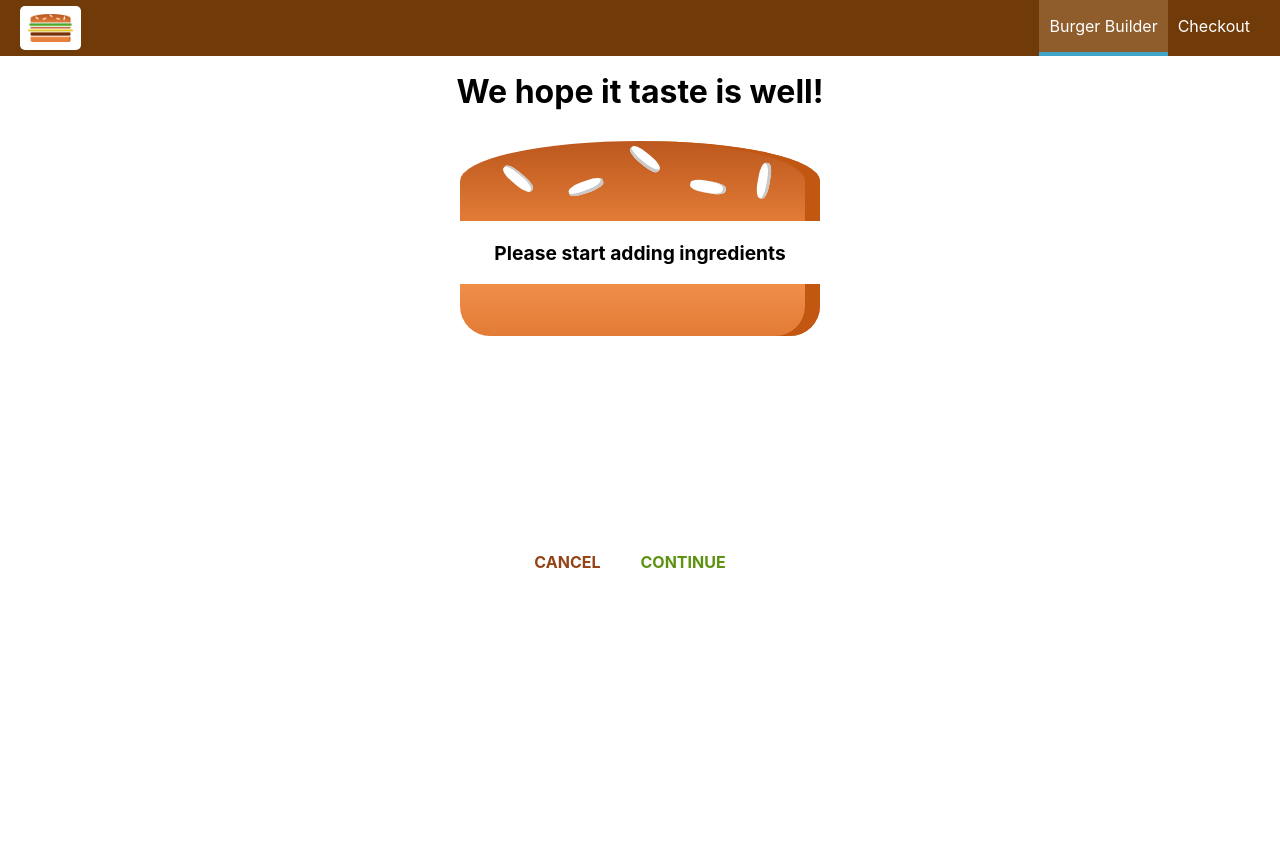
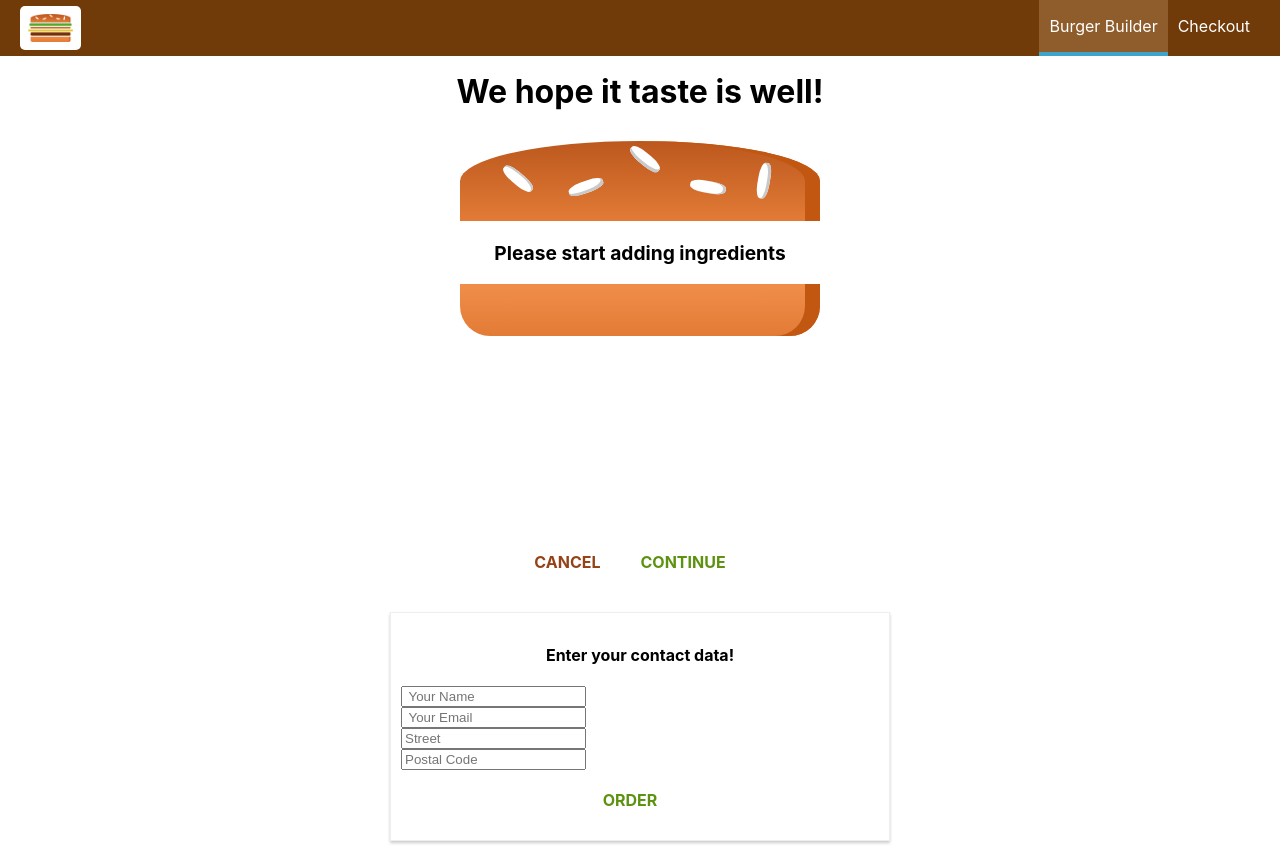
Before and after one commit to pramodkharade/reactbuggerapp, a React (Create React App) app: page /checkout in a window 1280 px wide. Both pictures are taken after a click on the button "CONTINUE". Before the commit the page ends 800 px from the top, so only its background shows below. Built offline with nearby package versions, Linux system fonts and the light colour scheme.

Commit message:
create contactData component and  navigating

```diff
--- a/src/containers/Checkout/Checkout.js
+++ b/src/containers/Checkout/Checkout.js
@@ -1,5 +1,7 @@
 import React, { Component } from "react";
+import { Route } from 'react-router-dom';
 import CheckoutSummary from '../../components/Order/CheckoutSummary/CheckoutSummary';
+import ContactData from '../Checkout/ContactData/ContactData';
 class Checkout extends Component {
   state = {
     ingredients: {
@@ -31,6 +33,7 @@
                 <CheckoutSummary ingredients = {this.state.ingredients}
       checkoutCancelled={this.checkoutCancelledHandler}
       checkoutContinued={this.checkoutContinuedHandler}/>
+      <Route path={this.props.match.path + '/contact-data'} component={ContactData} />
             </div>
       );
   }
--- /dev/null
+++ b/src/containers/Checkout/ContactData/ContactData.js
@@ -0,0 +1,29 @@
+import React, { Component } from 'react';
+import Button from '../../../components/UI/Button/Button';
+import Classes from './ContactData.module.css'
+class ContactData extends Component {
+  state = {
+    name: '',
+    email: '',
+    address: {
+      street: '',
+      postalCode: ''
+    }
+  };
+  render() {
+    return (
+      <div className={Classes.ContactData}>
+              <h4>Enter your contact data!</h4>
+              <form>
+                  <input className={Classes.Input} type="text" placeholder=" Your Name" name="name"/>
+                  <input className={Classes.Input} type="text" placeholder=" Your Email" name="email"/>
+                  <input className={Classes.Input} type="text" placeholder="Street" name="street"/>
+                  <input className={Classes.Input} type="text" placeholder="Postal Code" name="postalcode"/>
+                  <Button btnType='Success'>ORDER</Button>
+              </form>
+          </div>
+      );
+  }
+}
+
+export default ContactData;
--- /dev/null
+++ b/src/containers/Checkout/ContactData/ContactData.module.css
@@ -0,0 +1,17 @@
+.ContactData {
+    margin: 20px auto;
+    width: 80%;
+    text-align: center;
+    box-shadow:  0 2px 3px #ccc;
+    border: 1px solid #eee;
+    box-sizing: border-box;
+    padding: 10px;
+}
+.Input {
+    display: block;
+}
+@media (min-width:600px){
+    .ContactData{
+        width: 500px;
+    }
+}
```
